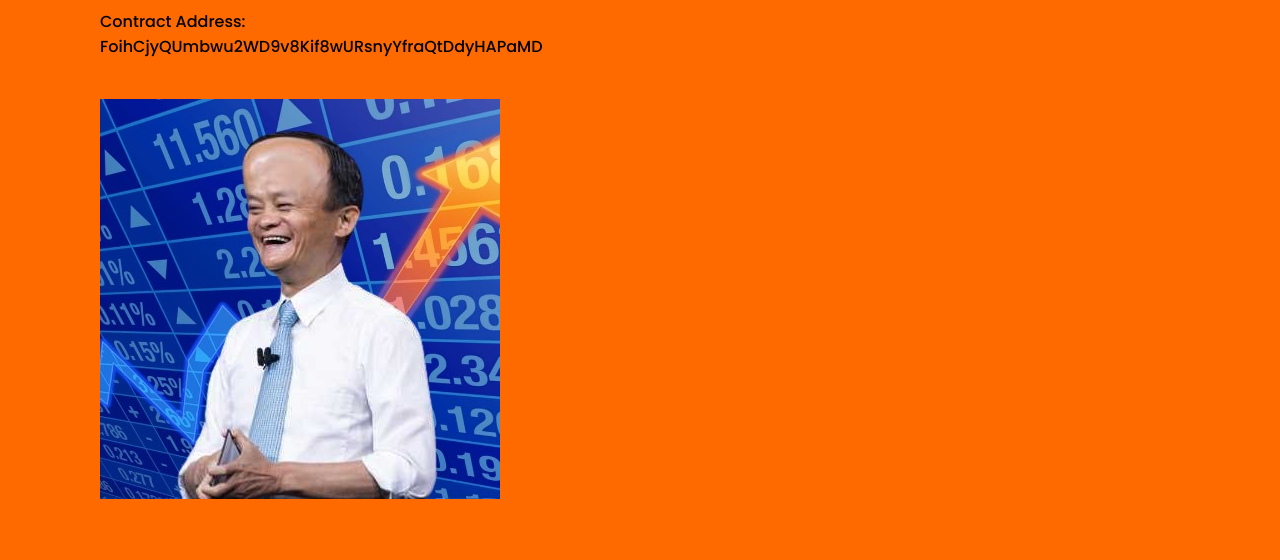
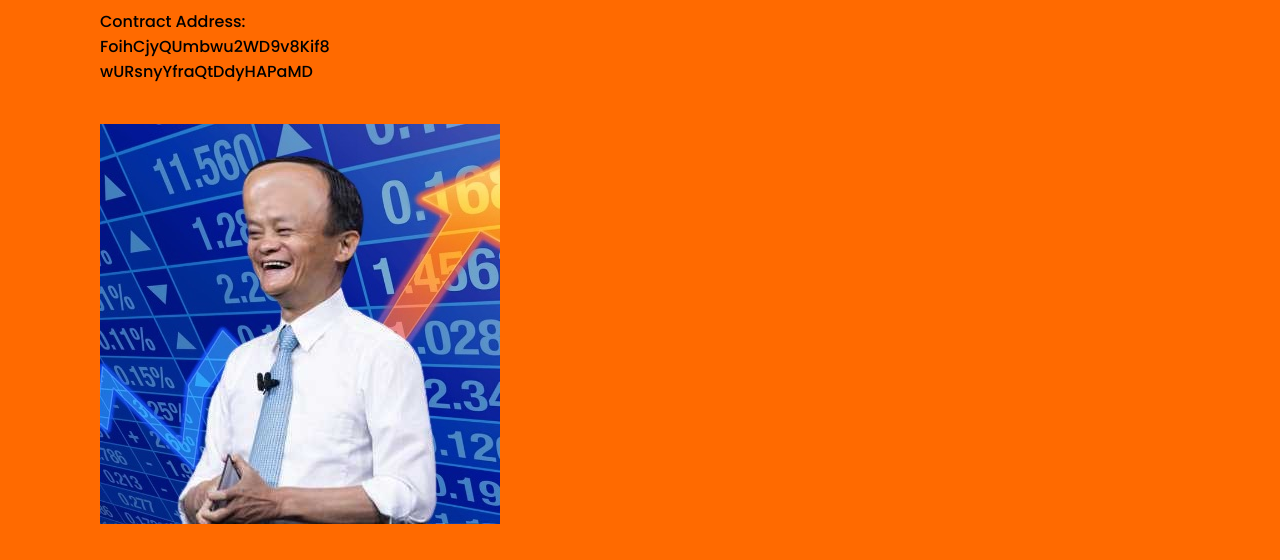
Before and after one commit to PennyCoinHunter/sample4, a plain HTML site: page index.html in a window 1280 px wide. Shown: the part 308-868 px from the top of the page. Drawn offline with Linux system fonts and the light colour scheme.

Commit message:
Add files via upload

```diff
--- a/index.html
+++ b/index.html
@@ -26,7 +26,7 @@
         <div class="content">
             <div class="info">
                 <h2>Alibaba Group <br><span>Solana Network</span></h2>
-                <p>Contract Address:<br>FoihCjyQUmbwu2WD9v8Kif8wURsnyYfraQtDdyHAPaMD</p>
+                <p>Contract Address:<br>FoihCjyQUmbwu2WD9v8Kif8<br>wURsnyYfraQtDdyHAPaMD</p>
                 <img src="jackma.jpg">
             </div>
         </div>
```
